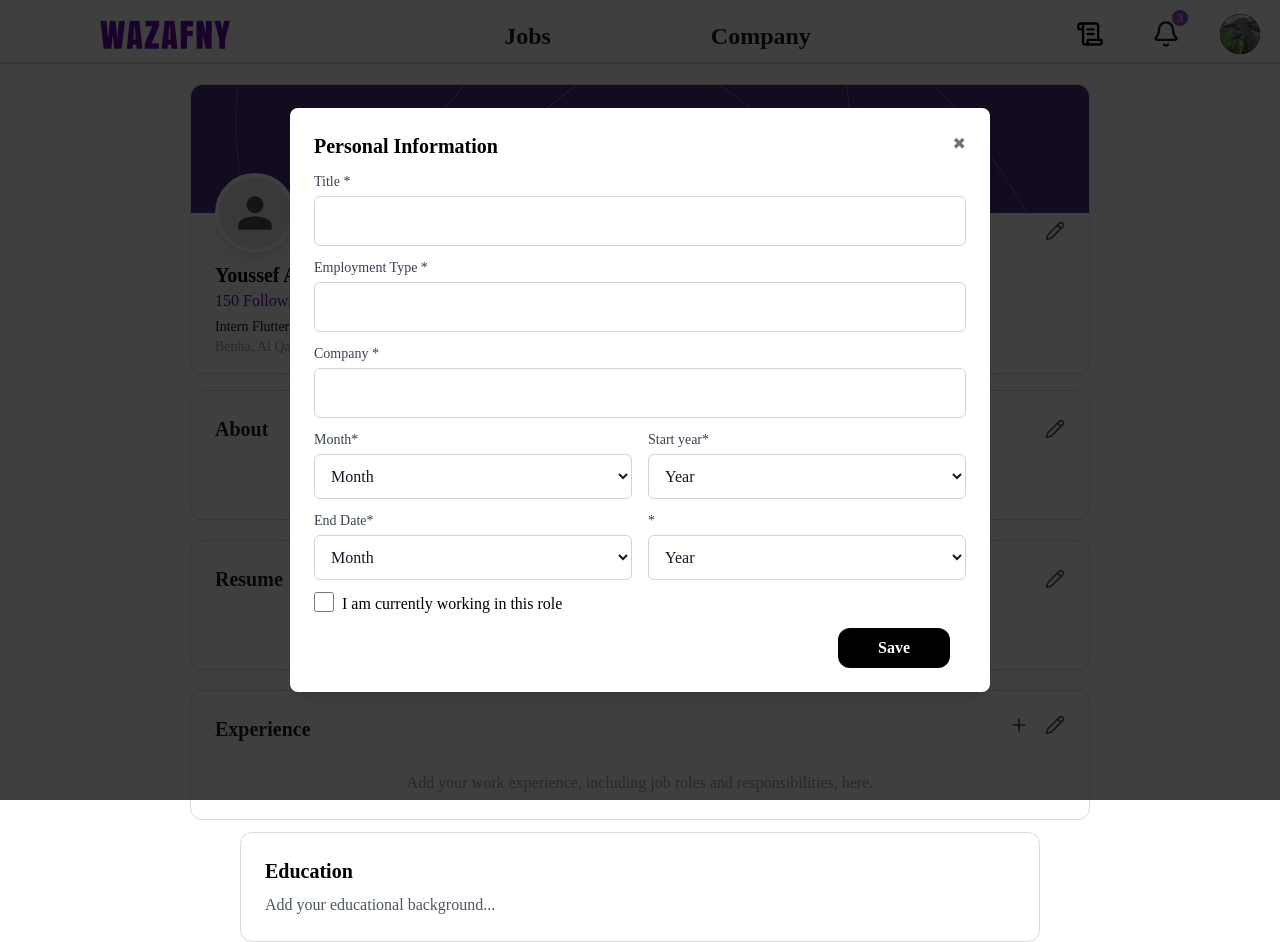
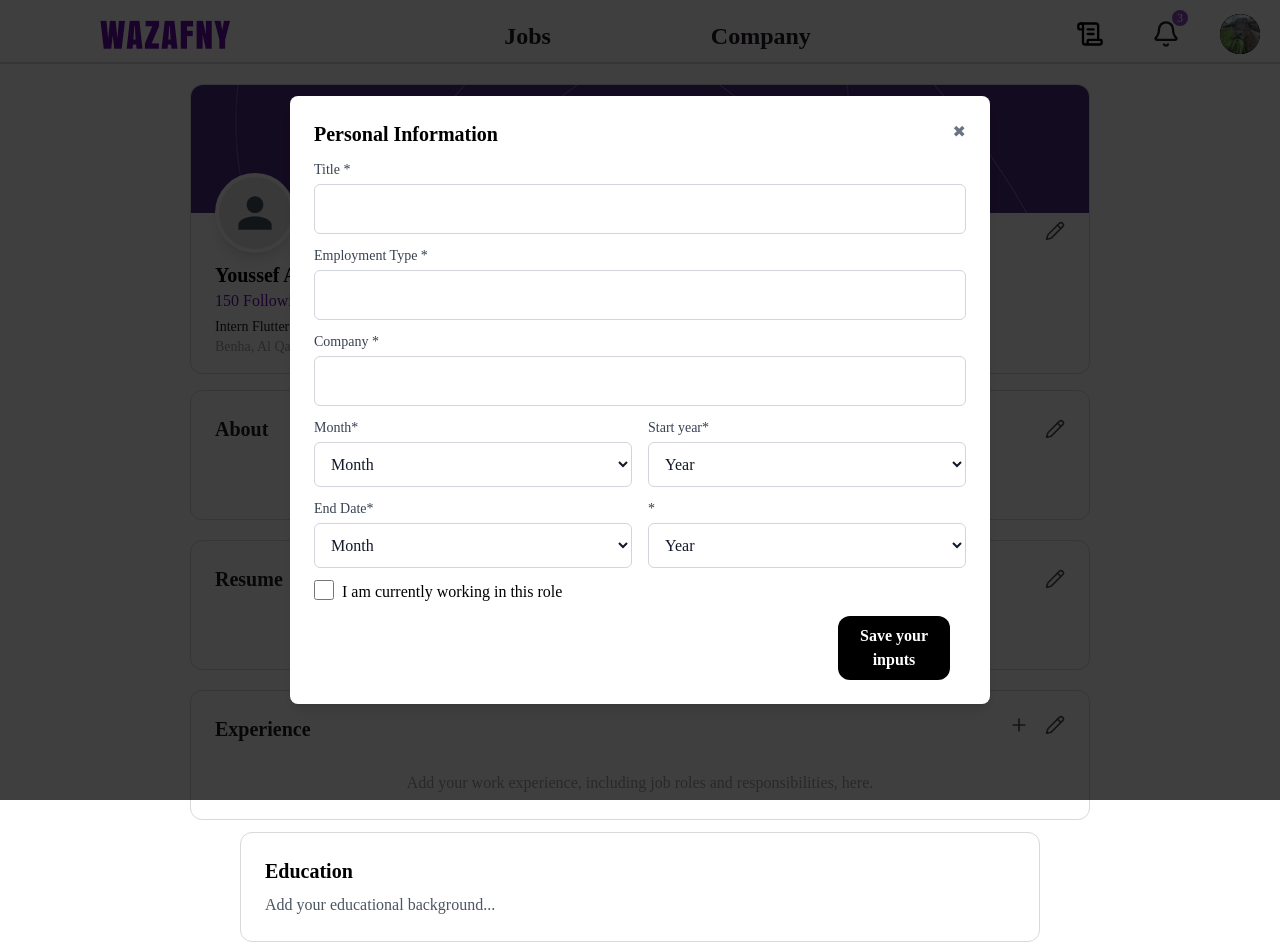
Before and after one commit to AbdelazizAshraf10/Wazafny, a React (Vite) app: page /Profile in a window 1280 px wide. Both pictures are taken after a click on the icon 1019 px from the left and 725 px from the top of the page. Built offline with nearby package versions, Linux system fonts and the light colour scheme; a web font is replaced by a local one.

Commit message:
changed save button

```diff
--- a/src/components/home/NavIcons/PROFILE/experince/Experince.jsx
+++ b/src/components/home/NavIcons/PROFILE/experince/Experince.jsx
@@ -389,7 +389,7 @@ function Experience() {
                 type="submit"
                 className="p-2 w-[112px] bg-black text-white rounded-xl font-semibold hover:bg-gray-900 transition mx-4"
               >
-                Save
+                Save your inputs
               </button>
             </div>
           </form>
```
